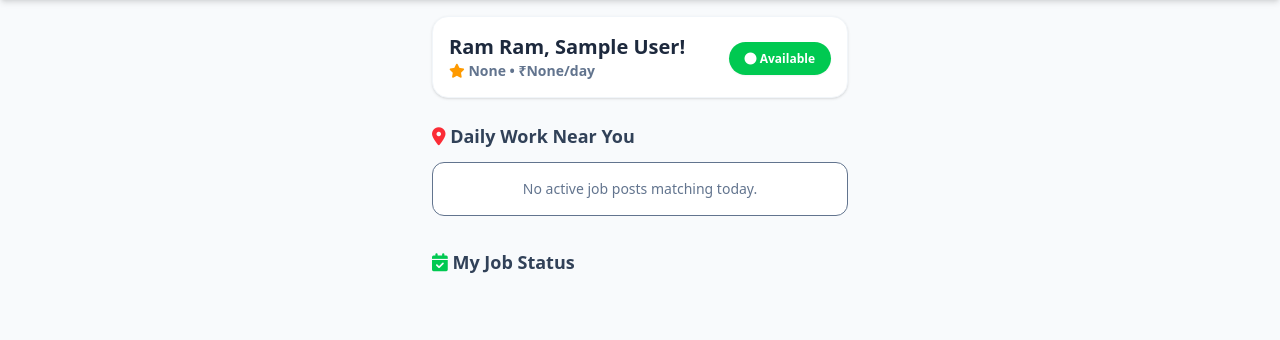
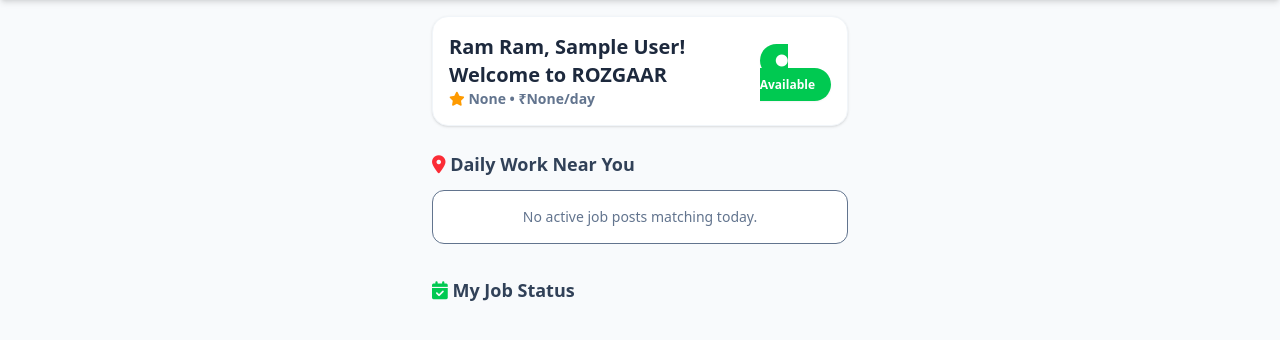
Before and after one commit to DeepanshuMathurya/shramik-connect, a Flask app: page /dashboard in a window 1280 px wide. Shown: the part 52-392 px from the top of the page. Run offline with Flask 3, Linux system fonts and the light colour scheme; the visitor is signed in with stand-in values (Sample User, id 1); data comes from the database, SQL or seed files in the repository; data that the repository does not hold is empty.

Commit message:
Update dashboard_worker.html

```diff
--- a/templates/dashboard_worker.html
+++ b/templates/dashboard_worker.html
@@ -2,7 +2,7 @@
 {% block content %}
 <div class="bg-white p-4 rounded-2xl shadow-sm border border-slate-100 mb-6 flex justify-between items-center">
     <div>
-        <h2 class="text-xl font-black">Ram Ram, {{ user.name }}!</h2>
+        <h2 class="text-xl font-black">Ram Ram, {{ user.name }}! Welcome to ROZGAAR</h2>
         <p class="text-sm font-bold text-slate-500"><i class="fa-solid fa-star text-amber-500"></i> {{ user.skills }} • ₹{{ user.daily_rate }}/day</p>
     </div>
     <div>
```
